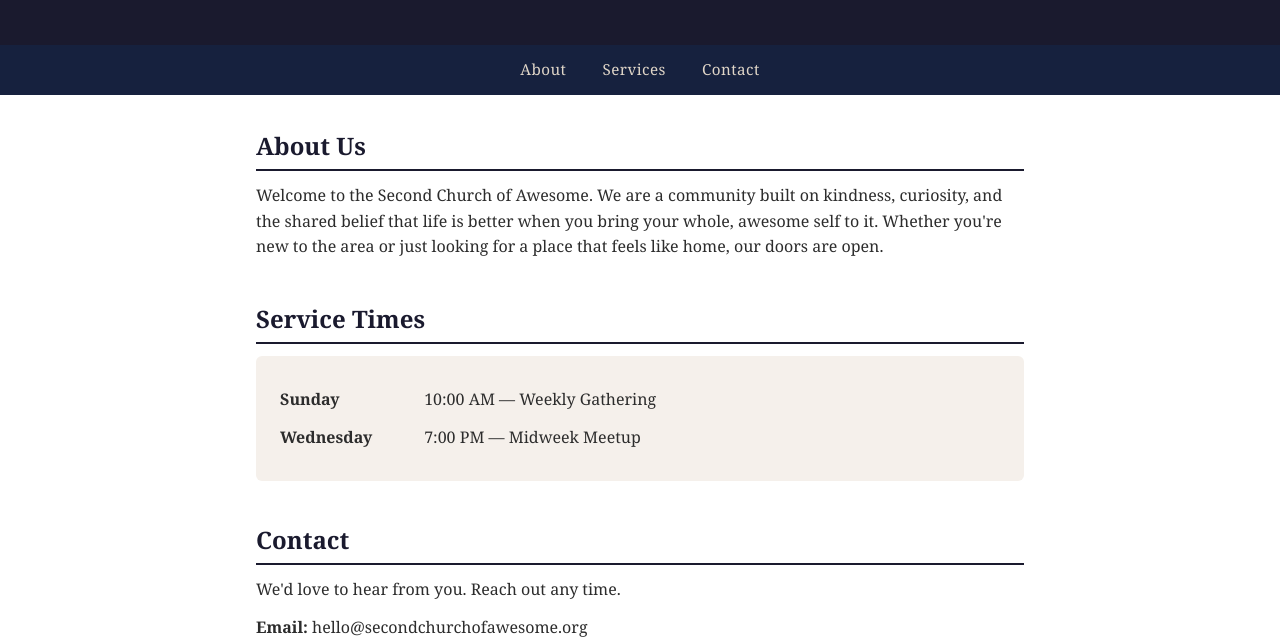
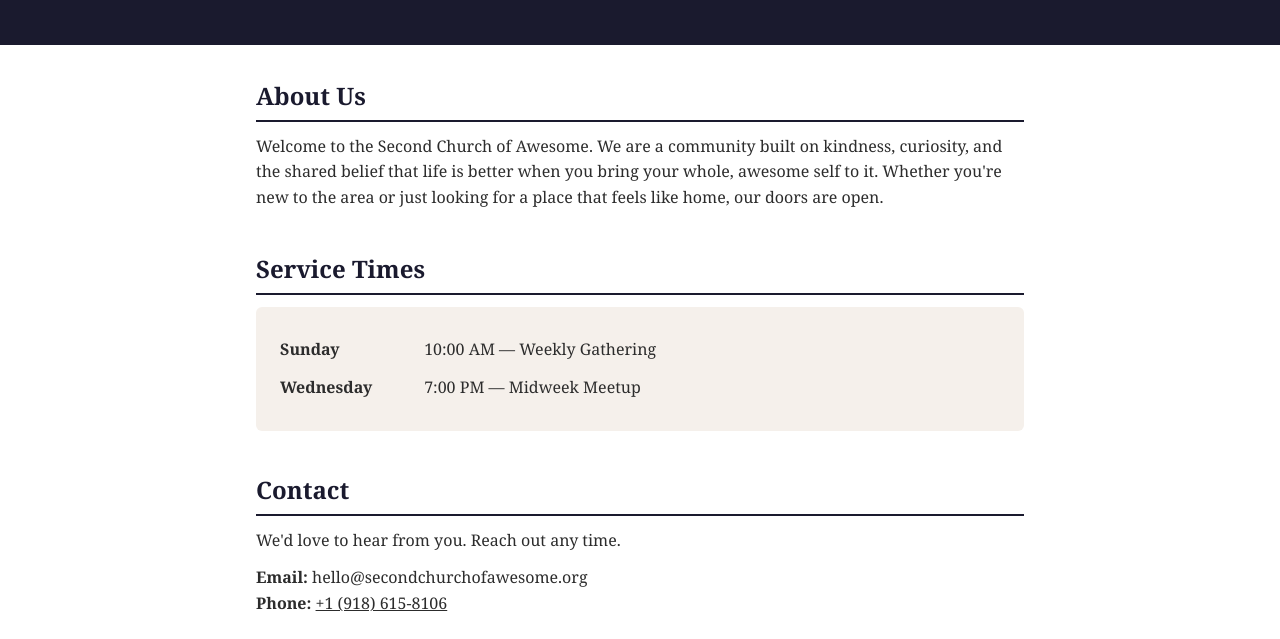
Before and after one commit to wassimk/secondchurchofawesome.org, a plain HTML site: page index.html in a window 1280 px wide. Shown: the part 151-790 px from the top of the page. Drawn offline with Linux system fonts and the light colour scheme.

Commit message:
chore: remove navigation bar
Page is too small for anchor links to have any visible effect.

```diff
--- a/index.html
+++ b/index.html
@@ -36,25 +36,7 @@
       opacity: 0.85;
     }
 
-    nav {
-      background: #16213e;
-      text-align: center;
-      padding: 0.75rem;
-    }
-
-    nav a {
-      color: #e0d6c8;
-      text-decoration: none;
-      margin: 0 1rem;
-      font-size: 0.95rem;
-      letter-spacing: 0.03em;
-    }
-
-    nav a:hover {
-      text-decoration: underline;
-    }
-
-    main {
+main {
       max-width: 800px;
       margin: 0 auto;
       padding: 2rem 1rem;
@@ -108,13 +90,7 @@
     <p>Where awesome people gather.</p>
   </header>
 
-  <nav>
-    <a href="#about">About</a>
-    <a href="#services">Services</a>
-    <a href="#contact">Contact</a>
-  </nav>
-
-  <main>
+<main>
     <section id="about">
       <h2>About Us</h2>
       <p>
```
